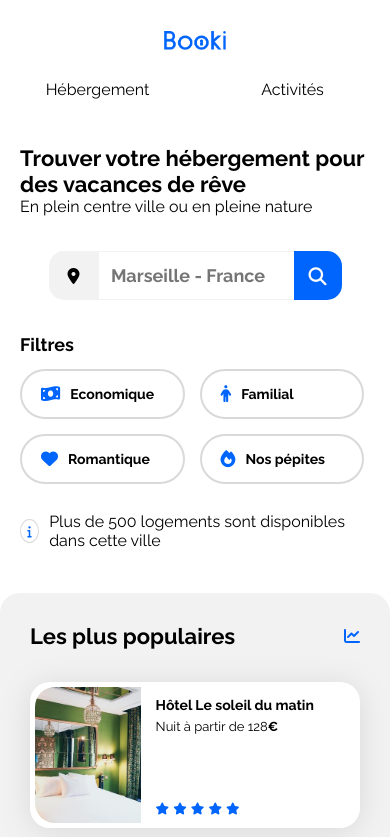
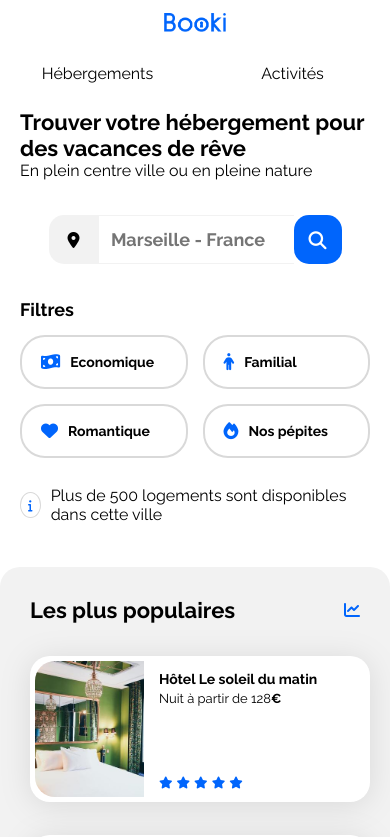
Before and after one commit to dcsapp/oc_projet2, a plain HTML site: page index.html in a window 390 px wide. Shown: the top 837 px of the page. Drawn offline with Linux system fonts and the light colour scheme.

Commit message:
initial version 2

```diff
--- a/css/style.css
+++ b/css/style.css
@@ -1,8 +1,9 @@
 /****** General ***********/
 * {
   font-family: "Raleway", sans-serif;
-  box-sizing: border-box;
   text-decoration: none;
+  list-style: none;
+  margin: 0;
 }
 
 :root {
@@ -17,6 +18,7 @@
 
 body {
   margin: 0;
+  box-sizing: border-box;
   display: flex;
   justify-content: center;
 }
@@ -24,12 +26,7 @@ body {
 .main-container {
   width: 100%;
   max-width: 1440px;
-  /* padding: 0 50px; */
   box-sizing: border-box;
-}
-
-a {
-  color: #000;
 }
 
 main {
@@ -79,53 +76,44 @@ main {
   font-weight: bold;
 }
 
-/****** Header Nav ***********/
-header {
+/****** Header Logo & Nav ***********/
+.header-container {
   display: flex;
+  align-items: flex-start;
   justify-content: space-between;
   height: 79px;
-
   margin-bottom: 30px;
 }
 
 .header-logo {
   display: flex;
-  justify-content: center;
-  align-items: center;
-
-  width: 161px;
 }
 
 .logo {
   width: 61.09px;
   height: 19px;
-  padding: 30px, 50px, 30px, 50px;
+  padding: 30px 50px 30px 50px;
 }
 
-.nav-menu {
+.nav-container {
   display: flex;
+  width: 329px;
+  height: 35px;
   justify-content: space-around;
-  align-items: flex-end;
-  height: 35px;
-  width: 328.6px;
+  color: #000;
 }
 
-.nav-menu-item {
-  /* height: 35px; */
+.nav-item {
   display: flex;
   align-items: flex-end;
-  font-size: 16px;
-  color: #000;
-  /* border-top: 2px solid transparent; */
-  /* padding-top: 14px; */
 }
 
-.nav-menu-item a {
-  padding: 14px 0 0 0;
+.nav-item a {
+  padding-top: 14px;
+  color: #000;
 }
 
-.nav-menu-item a:hover {
-  text-decoration: none;
+.nav-item a:hover {
   color: var(--main-color);
   border-top: 2px solid var(--main-color);
 }
@@ -136,18 +124,6 @@ header {
   flex-direction: column;
   gap: 35px;
   margin-bottom: 35px;
-}
-
-h1 {
-  font-size: 22px;
-  line-height: 26px;
-  margin: 0;
-}
-
-p {
-  font-size: 16px;
-  line-height: 19px;
-  margin: 0;
 }
 
 /* ==== Search form =========== */
@@ -208,7 +184,7 @@ p {
   font-weight: bold;
   background-color: var(--main-color);
   color: #fff;
-  border-radius: 0 15px 15px 0;
+  border-radius: 15px;
   padding: 15px 15px;
   height: 49px;
   border: none;
@@ -249,6 +225,7 @@ p {
   border-radius: 25px 25px 25px 25px;
   font-size: 17px;
   font-weight: bold;
+  flex-shrink: 0;
 }
 
 .filter-box:hover {
@@ -262,6 +239,7 @@ p {
   display: flex;
   justify-content: flex-start;
   align-items: center;
+  gap: 10px;
   height: 24px;
 }
 
@@ -270,7 +248,7 @@ p {
   height: 24px;
   border: 1px solid #d9d9d9;
   border-radius: 50%;
-  margin-right: 10px;
+  /* margin-right: 10px; */
 
   display: flex;
   justify-content: center;
@@ -302,8 +280,6 @@ p {
   display: flex;
   width: 100%;
   gap: 30px;
-
-  /* border: 2px solid yellow; */
 }
 
 .hebergements-cards .card:hover {
@@ -314,12 +290,9 @@ p {
   display: flex;
   flex-direction: column;
   flex: 1;
-  /* flex-basis: 100%; */
   gap: 4px;
   height: auto;
   padding-bottom: 15px;
-
-  /* border: 2px solid green; */
 }
 
 .hebergements-cards img {
@@ -328,8 +301,6 @@ p {
   border-top-left-radius: 20px;
   border-top-right-radius: 20px;
   object-fit: cover;
-
-  /* border: 2px solid red; */
 }
 
 .hebergements-cards .card-content {
@@ -408,8 +379,6 @@ p {
   flex-direction: column;
   padding: 30px;
   margin-top: 30px;
-
-  /* border: solid 2px blue; */
 }
 
 /* Activities cards container */
@@ -418,26 +387,18 @@ p {
   width: 100%;
   margin-top: 33px;
   gap: 30px;
-
-  /* border: solid 2px black; */
 }
 
 /* Individual activity cards  */
 .activity-cards .card {
-  /* flex-basis: 100%; */
   flex: 1;
   height: 439px;
   padding: 0;
-
-  /* border: solid 2px red; */
 }
 
 .activity-cards .card-content {
   display: flex;
   flex-direction: column;
-  /* gap: 10px; */
-
-  /*  border: solid 2px green; */
 }
 
 .activity-cards img {
@@ -446,8 +407,6 @@ p {
   border-top-left-radius: 20px;
   border-top-right-radius: 20px;
   object-fit: cover;
-
-  /* border: solid 2px yellow; */
 }
 
 .activity-cards .text-content {
@@ -525,52 +484,48 @@ footer .container {
     padding: 0 0;
   }
   /* MOBILE HEADER  */
-  header {
-    height: 115px;
+  .header-container {
+    width: 100%;
+    /* height: 115px; */
     flex-direction: column;
     justify-content: center;
+     margin-bottom: 30px;
   }
+
   .header-logo {
     width: 100%;
-    height: 79px;
     justify-content: center;
-    align-items: center;
   }
 
-  .nav-menu {
+  .nav-container {
     width: 100%;
     display: flex;
-    height: 35px;
+    flex: 1;
+    padding: 0;
     justify-content: center;
-
-    /* border : 2px solid green; */
   }
 
-  .nav-menu-item {
+  .nav-item {
     padding: 0;
-    height: 35px;
-    display: flex;
     flex: 1;
     justify-content: center;
     align-items: flex-start;
-    /* width: 100%; */
-    /* padding: 0 0 14px 0; */
-    /* border-top: 2px solid transparent; */
-    /* border : 2px solid red; */
+    border-top: 2px solid transparent;
   }
 
-  .nav-menu-item a {
+  .nav-item a {
     padding: 0 0 14px 0;
   }
 
-  .nav-menu-item a:hover {
+  .nav-item a:hover {
     text-align: center;
     width: 100%;
     color: var(--main-color);
-    border-top: 0px solid transparent;
+    border-top: 0px;
     border-bottom: 2px solid var(--main-color);
   }
 
+  /* ++++++++++ */
   .info-group {
     margin: 0 20px;
   }
@@ -614,12 +569,18 @@ footer .container {
   .filter-boxes {
     width: 100%;
     display: flex;
+    justify-content: space-around;
     flex-wrap: wrap;
+    flex: 1;
   }
 
   .filter-boxes > * {
-    align-content: space-between;
-    flex: 0 0 47%;
+    /* flex-basis: auto; */
+    /* width: 35%; */
+    /* align-content: space-evenly; */
+   /*  flex-grow: 0; */
+   flex: 1 0 35%;
+
   }
 
   /* Mobile HEBERGEMENTS */
@@ -635,10 +596,6 @@ footer .container {
     box-sizing: border-box;
   }
 
-  /* .hebergements {
-    background-color: #fff;
-  } */
-
   .hebergements-cards {
     flex-direction: column;
     /* width:100% */
@@ -652,8 +609,25 @@ footer .container {
     width: 100%;
   }
 
+
+  /* === */
+  .activities {
+    margin-top: 0;
+  }
+
   .activity-cards {
     flex-direction: column;
+  }
+
+
+.activity-cards img {
+    width: 100%;
+    height: 141px;
+    border-top-left-radius: 20px;
+    border-top-right-radius: 20px;
+    object-fit: cover;
+
+    /* border: solid 2px yellow; */
   }
 
   footer .container {
--- a/index.html
+++ b/index.html
@@ -22,32 +22,40 @@
 
   <body>
     <div class="main-container">
-      <header>
+      <header class="header-container">
+        <!--
+            header contient 2 éléments
+            - le logo
+            - un menu nav <nav> constitué de 2 items
+                - Hébergements
+                - Activités
+         -->
+        <!-- LOGO -->
         <div class="header-logo">
           <img class="logo" src="images/logo/Booki.png" alt="Logo Booki" />
         </div>
-        <div class="nav-menu">
-          <!-- <div>
-            <a class="nav-menu-item" href="#hebergements">Hébergement</a>
+
+        <!-- NAV -->
+        <!-- nav container -->
+
+        <nav class="nav-container">
+          <div class="nav-item">
+            <a href="#">Hébergements</a>
           </div>
-          <div>
-            <a class="nav-menu-item" href="#activites">Activités</a>
-          </div> -->
-          <div class="nav-menu-item">
-            <a href="#hebergements">Hébergement</a>
+          <div class="nav-item">
+            <a href="#">Activités</a>
           </div>
-          <div class="nav-menu-item">
-            <a href="#activites">Activités</a>
-          </div>
-        </div>
+        </nav>
       </header>
 
       <main>
         <div class="info-group">
-          <div>
-            <h1>Trouver votre hébergement pour des vacances de rêve</h1>
+          <section>
+            <h1 class="section-title">
+              Trouver votre hébergement pour des vacances de rêve
+            </h1>
             <p>En plein centre ville ou en pleine nature</p>
-          </div>
+          </section>
 
           <!-- Search form -->
 
@@ -389,6 +397,7 @@
           <div>
             <h2 class="section-title">Activités à Marseille</h2>
           </div>
+
           <section class="activity-cards">
             <div class="card">
               <div class="card-content">
```
Also changed, not shown: 1 other file.
